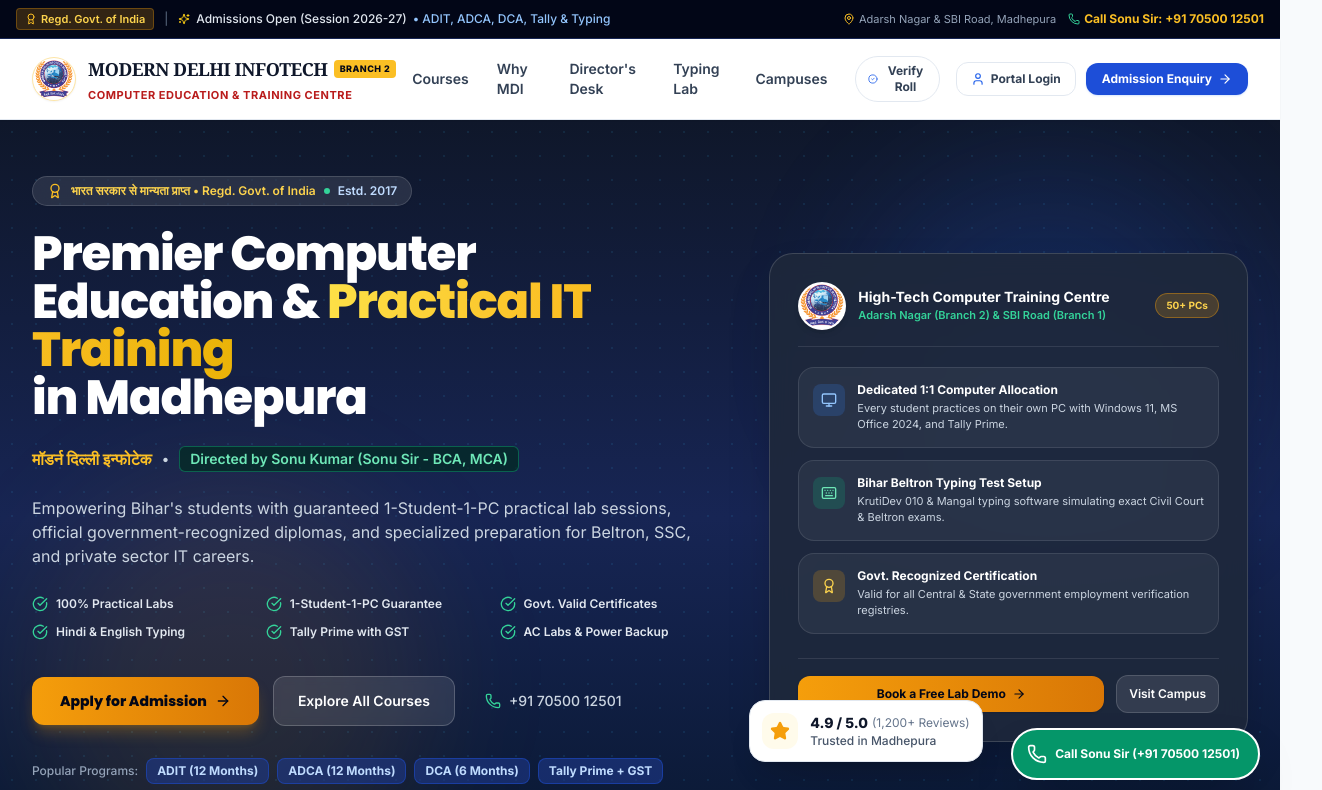
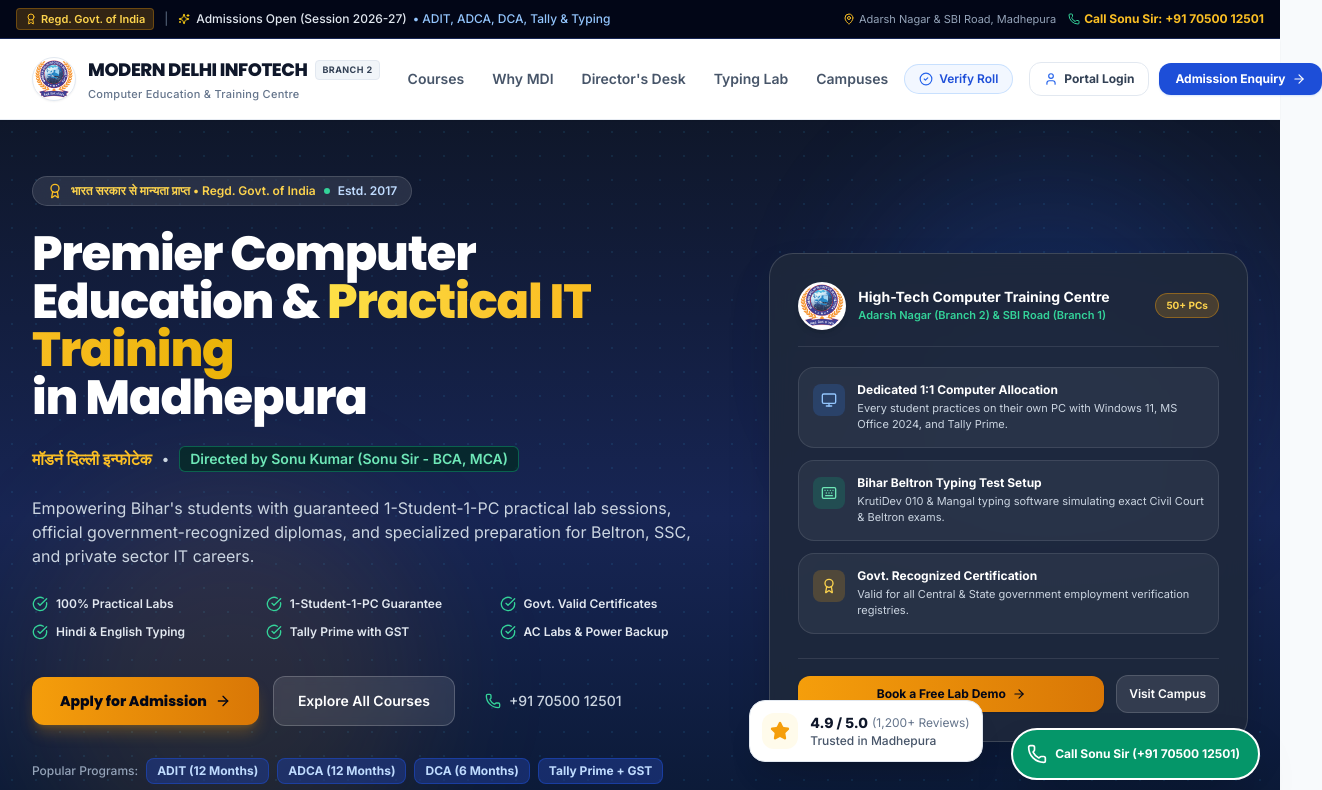
Before and after one commit to eesha-info/modern_delhi_infotech, a React (Vite) app: page / in a window 1280 px wide. Shown: the top 790 px of the page, 1322 px wide, since content can reach past the window. Built offline with nearby package versions, Linux system fonts and the light colour scheme.

Commit message:
style: fix navbar wrapping, clean typography, and improve responsive layout

```diff
--- a/src/components/common/Logo.jsx
+++ b/src/components/common/Logo.jsx
@@ -1,17 +1,16 @@
 import React from 'react';
 
-const Logo = ({ size = "md", light = false, showBadge = true }) => {
+const Logo = ({ size = "md", light = false }) => {
   const sizeClasses = {
-    sm: "w-8 h-8",
+    sm: "w-9 h-9",
     md: "w-11 h-11",
-    lg: "w-14 h-14",
-    xl: "w-20 h-20"
+    lg: "w-14 h-14"
   };
 
   return (
-    <div className="flex items-center gap-3">
+    <div className="flex items-center gap-3 flex-nowrap select-none">
       {/* Real Authentic Emblem Logo */}
-      <div className={`relative flex-shrink-0 ${sizeClasses[size] || sizeClasses.md} rounded-full overflow-hidden shadow-sm bg-white p-0.5 border border-amber-400/40`}>
+      <div className={`relative flex-shrink-0 ${sizeClasses[size] || sizeClasses.md} rounded-full overflow-hidden shadow-sm bg-white p-0.5 border border-slate-200`}>
         <img
           src="/mdi-real-logo-cropped.png"
           alt="Modern Delhi Infotech"
@@ -24,20 +23,18 @@ const Logo = ({ size = "md", light = false, showBadge = true }) => {
 
       {/* Brand Typography */}
       <div className="flex flex-col justify-center min-w-0">
-        <div className="flex items-center gap-1.5 flex-nowrap">
-          <span className={`font-serif font-black tracking-tight leading-none text-base sm:text-lg whitespace-nowrap ${
+        <div className="flex items-center gap-2">
+          <span className={`font-display font-extrabold tracking-tight text-base sm:text-lg leading-tight whitespace-nowrap ${
             light ? 'text-white' : 'text-slate-900'
           }`}>
             MODERN DELHI INFOTECH
           </span>
-          {showBadge && (
-            <span className="px-1.5 py-0.5 text-[9px] font-extrabold uppercase rounded bg-amber-400 text-slate-950 tracking-wider">
-              Branch 2
-            </span>
-          )}
+          <span className="hidden sm:inline-flex px-1.5 py-0.5 text-[9px] font-bold uppercase rounded bg-slate-100 text-slate-700 border border-slate-200 tracking-wider whitespace-nowrap">
+            Branch 2
+          </span>
         </div>
-        <p className={`text-[10px] sm:text-[11px] font-bold tracking-wider uppercase mt-1 truncate ${
-          light ? 'text-blue-200' : 'text-red-700'
+        <p className={`text-[10px] sm:text-[11px] font-medium tracking-wide mt-0.5 truncate ${
+          light ? 'text-blue-200' : 'text-slate-500'
         }`}>
           Computer Education &amp; Training Centre
         </p>
--- a/src/components/common/Navbar.jsx
+++ b/src/components/common/Navbar.jsx
@@ -32,7 +32,7 @@ const Navbar = ({ onOpenLogin, onOpenAdmission, onOpenVerify }) => {
   };
 
   return (
-    <header className="sticky top-0 z-30 bg-white/95 backdrop-blur-md border-b border-slate-200 shadow-sm transition-all">
+    <header className="sticky top-0 z-30 bg-white/95 backdrop-blur-md border-b border-slate-200/80 shadow-sm transition-all">
       <div className="max-w-7xl mx-auto px-4 sm:px-6 lg:px-8">
         <div className="flex items-center justify-between h-20 gap-4">
 
@@ -45,23 +45,22 @@ const Navbar = ({ onOpenLogin, onOpenAdmission, onOpenVerify }) => {
           </div>
 
           {/* Desktop Navigation Links */}
-          <nav className="hidden lg:flex items-center space-x-7 text-sm font-semibold text-slate-700">
+          <nav className="hidden xl:flex items-center space-x-1 2xl:space-x-3 text-sm font-semibold text-slate-600">
             {navLinks.map((link) => (
               <a
                 key={link.label}
                 href={link.href}
                 onClick={(e) => handleNavClick(e, link.href)}
-                className="hover:text-blue-700 transition-colors py-1 relative group"
+                className="whitespace-nowrap px-3 py-1.5 rounded-lg hover:text-blue-700 hover:bg-slate-50 transition-colors"
               >
                 {link.label}
-                <span className="absolute bottom-0 left-0 w-0 h-0.5 bg-blue-700 transition-all duration-200 group-hover:w-full" />
               </a>
             ))}
 
             {/* Quick Certificate Verify CTA */}
             <button
               onClick={onOpenVerify}
-              className="text-xs font-bold text-slate-700 hover:text-blue-700 hover:bg-slate-50 border border-slate-200 px-3 py-1.5 rounded-full flex items-center gap-1.5 transition-all"
+              className="whitespace-nowrap text-xs font-semibold text-blue-700 bg-blue-50/80 hover:bg-blue-100 border border-blue-200/80 px-3.5 py-1.5 rounded-full flex items-center gap-1.5 transition-all flex-shrink-0 ml-2"
             >
               <CheckCircle2 className="w-3.5 h-3.5 text-blue-600" />
               <span>Verify Roll</span>
@@ -69,13 +68,13 @@ const Navbar = ({ onOpenLogin, onOpenAdmission, onOpenVerify }) => {
           </nav>
 
           {/* Right Action Buttons */}
-          <div className="hidden md:flex items-center space-x-3 flex-shrink-0">
+          <div className="hidden lg:flex items-center space-x-2.5 flex-shrink-0">
             {/* If Logged In: Show Dashboard Switcher & Logout */}
             {user ? (
               <div className="flex items-center gap-2">
                 <button
                   onClick={() => setActiveView(isAdmin ? 'admin' : 'student')}
-                  className={`flex items-center gap-2 px-4 py-2 rounded-xl text-xs font-bold shadow-sm transition-all ${
+                  className={`whitespace-nowrap flex items-center gap-2 px-4 py-2 rounded-xl text-xs font-bold shadow-sm transition-all ${
                     isAdmin
                       ? 'bg-blue-900 text-white hover:bg-blue-800'
                       : 'bg-emerald-700 text-white hover:bg-emerald-800'
@@ -92,7 +91,7 @@ const Navbar = ({ onOpenLogin, onOpenAdmission, onOpenVerify }) => {
                 {activeView !== 'landing' && (
                   <button
                     onClick={() => setActiveView('landing')}
-                    className="px-3 py-2 text-xs font-semibold text-slate-600 hover:text-slate-900 bg-slate-100 rounded-xl"
+                    className="whitespace-nowrap px-3 py-2 text-xs font-semibold text-slate-600 hover:text-slate-900 bg-slate-100 rounded-xl"
                   >
                     Website
                   </button>
@@ -111,7 +110,7 @@ const Navbar = ({ onOpenLogin, onOpenAdmission, onOpenVerify }) => {
               <div className="flex items-center space-x-2.5">
                 <button
                   onClick={onOpenLogin}
-                  className="flex items-center gap-1.5 px-3.5 py-2 rounded-xl text-xs font-bold text-slate-700 hover:text-blue-700 hover:bg-blue-50 border border-slate-200 transition-all"
+                  className="whitespace-nowrap flex items-center gap-1.5 px-3.5 py-2 rounded-xl text-xs font-bold text-slate-700 hover:text-blue-700 hover:bg-slate-50 border border-slate-200 transition-all"
                 >
                   <User className="w-3.5 h-3.5 text-blue-600" />
                   <span>Portal Login</span>
@@ -119,7 +118,7 @@ const Navbar = ({ onOpenLogin, onOpenAdmission, onOpenVerify }) => {
 
                 <button
                   onClick={onOpenAdmission}
-                  className="flex items-center gap-1.5 bg-blue-700 hover:bg-blue-800 text-white px-4 py-2 rounded-xl text-xs font-bold shadow-sm shadow-blue-500/20 transition-all active:scale-95"
+                  className="whitespace-nowrap flex items-center gap-1.5 bg-blue-700 hover:bg-blue-800 text-white px-4 py-2 rounded-xl text-xs font-bold shadow-sm shadow-blue-500/20 transition-all active:scale-95"
                 >
                   <span>Admission Enquiry</span>
                   <ArrowRight className="w-3.5 h-3.5" />
@@ -129,11 +128,11 @@ const Navbar = ({ onOpenLogin, onOpenAdmission, onOpenVerify }) => {
           </div>
 
           {/* Mobile / Tablet Menu Button */}
-          <div className="flex lg:hidden items-center gap-2">
+          <div className="flex xl:hidden items-center gap-2">
             {!user && (
               <button
                 onClick={onOpenLogin}
-                className="px-3 py-1.5 text-xs font-bold bg-blue-50 text-blue-700 border border-blue-200 rounded-lg"
+                className="px-3 py-1.5 text-xs font-bold bg-blue-50 text-blue-700 border border-blue-200 rounded-lg whitespace-nowrap"
               >
                 Login
               </button>
@@ -152,7 +151,7 @@ const Navbar = ({ onOpenLogin, onOpenAdmission, onOpenVerify }) => {
 
       {/* Mobile Menu Dropdown Drawer */}
       {mobileMenuOpen && (
-        <div className="lg:hidden border-t border-slate-200 bg-white px-4 pt-3 pb-6 space-y-3 shadow-xl">
+        <div className="xl:hidden border-t border-slate-200 bg-white px-4 pt-3 pb-6 space-y-3 shadow-xl animate-fadeIn">
           {user && (
             <div className="p-3 bg-slate-50 rounded-xl border border-slate-200 mb-3 flex items-center justify-between">
               <div>
```
Also changed, not shown: 2 other files (tests, documents, lock files or other folders).
